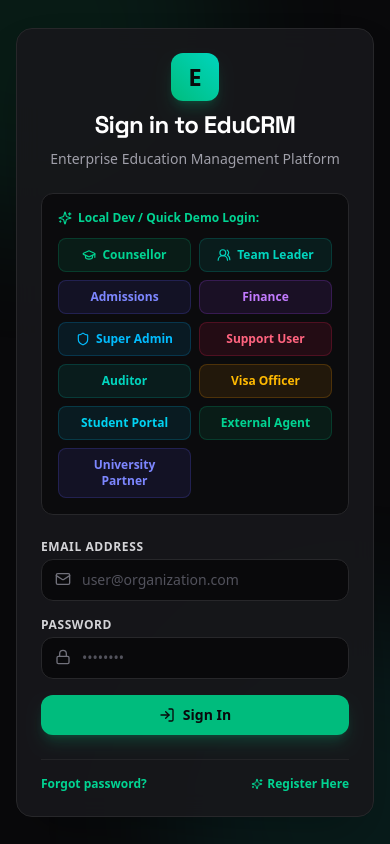
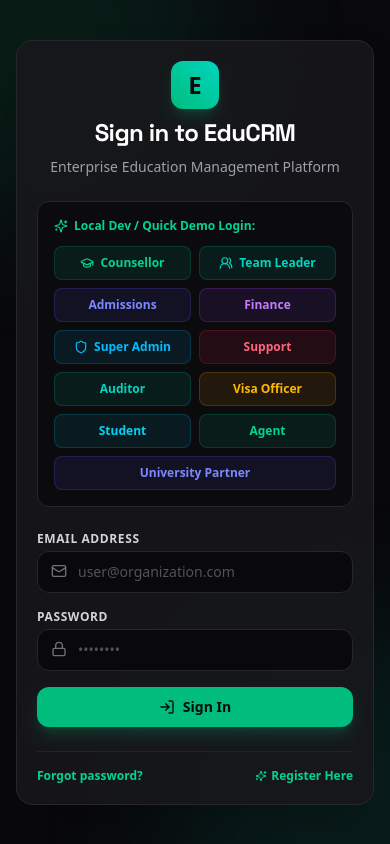
Before and after one commit to MujtabaZaheer/CRM, a React (Vite) app: page /login in a window 390 px wide. Built offline with nearby package versions, Linux system fonts and the light colour scheme; no server answers; the database is empty.

Commit message:
fix(responsive): optimize mobile and desktop layouts, grids, and touch targets

```diff
--- a/src/pages/Login.tsx
+++ b/src/pages/Login.tsx
@@ -80,7 +80,7 @@ export const Login: React.FC = () => {
       <div className="absolute -top-40 -left-40 w-96 h-96 bg-emerald-500/10 rounded-full blur-3xl pointer-events-none" />
       <div className="absolute -bottom-40 -right-40 w-96 h-96 bg-teal-500/10 rounded-full blur-3xl pointer-events-none" />
 
-      <div className="w-full max-w-md bg-zinc-900/90 border border-zinc-800 rounded-2xl shadow-2xl p-6 sm:p-8 space-y-6 relative z-10 backdrop-blur-md">
+      <div className="w-full max-w-lg bg-zinc-900/90 border border-zinc-800 rounded-2xl shadow-2xl p-5 sm:p-8 space-y-6 relative z-10 backdrop-blur-md">
         <div className="text-center space-y-2">
           <div className="w-12 h-12 bg-gradient-to-tr from-emerald-500 to-teal-400 rounded-xl flex items-center justify-center text-zinc-950 font-extrabold text-2xl mx-auto shadow-lg shadow-emerald-500/20">
             E
@@ -110,11 +110,11 @@ export const Login: React.FC = () => {
             <Sparkles className="w-3.5 h-3.5" />
             <span>Local Dev / Quick Demo Login:</span>
           </div>
-          <div className="grid grid-cols-2 gap-2 text-xs">
+          <div className="grid grid-cols-2 sm:grid-cols-3 gap-2 text-xs">
             <button
               type="button"
               onClick={() => handleQuickDemoLogin("counsellor")}
-              className="px-3 py-2 bg-emerald-500/10 hover:bg-emerald-500/20 text-emerald-400 border border-emerald-500/20 rounded-lg font-bold flex items-center justify-center space-x-1.5 transition-colors"
+              className="px-2.5 py-2 bg-emerald-500/10 hover:bg-emerald-500/20 text-emerald-400 border border-emerald-500/20 rounded-lg font-bold flex items-center justify-center space-x-1.5 transition-all active:scale-[0.98]"
             >
               <GraduationCap className="w-3.5 h-3.5" />
               <span>Counsellor</span>
@@ -122,7 +122,7 @@ export const Login: React.FC = () => {
             <button
               type="button"
               onClick={() => handleQuickDemoLogin("team_leader")}
-              className="px-3 py-2 bg-teal-500/10 hover:bg-teal-500/20 text-teal-400 border border-teal-500/20 rounded-lg font-bold flex items-center justify-center space-x-1.5 transition-colors"
+              className="px-2.5 py-2 bg-teal-500/10 hover:bg-teal-500/20 text-teal-400 border border-teal-500/20 rounded-lg font-bold flex items-center justify-center space-x-1.5 transition-all active:scale-[0.98]"
             >
               <Users2 className="w-3.5 h-3.5" />
               <span>Team Leader</span>
@@ -130,21 +130,21 @@ export const Login: React.FC = () => {
             <button
               type="button"
               onClick={() => handleQuickDemoLogin("admissions_officer")}
-              className="px-3 py-2 bg-indigo-500/10 hover:bg-indigo-500/20 text-indigo-400 border border-indigo-500/20 rounded-lg font-bold flex items-center justify-center space-x-1.5 transition-colors"
+              className="px-2.5 py-2 bg-indigo-500/10 hover:bg-indigo-500/20 text-indigo-400 border border-indigo-500/20 rounded-lg font-bold flex items-center justify-center space-x-1.5 transition-all active:scale-[0.98]"
             >
               <span>Admissions</span>
             </button>
             <button
               type="button"
               onClick={() => handleQuickDemoLogin("finance_officer")}
-              className="px-3 py-2 bg-purple-500/10 hover:bg-purple-500/20 text-purple-400 border border-purple-500/20 rounded-lg font-bold flex items-center justify-center space-x-1.5 transition-colors"
+              className="px-2.5 py-2 bg-purple-500/10 hover:bg-purple-500/20 text-purple-400 border border-purple-500/20 rounded-lg font-bold flex items-center justify-center space-x-1.5 transition-all active:scale-[0.98]"
             >
               <span>Finance</span>
             </button>
             <button
               type="button"
               onClick={() => handleQuickDemoLogin("platform_super_admin")}
-              className="px-3 py-2 bg-sky-500/10 hover:bg-sky-500/20 text-sky-400 border border-sky-500/20 rounded-lg font-bold flex items-center justify-center space-x-1.5 transition-colors"
+              className="px-2.5 py-2 bg-sky-500/10 hover:bg-sky-500/20 text-sky-400 border border-sky-500/20 rounded-lg font-bold flex items-center justify-center space-x-1.5 transition-all active:scale-[0.98]"
             >
               <Shield className="w-3.5 h-3.5" />
               <span>Super Admin</span>
@@ -152,42 +152,42 @@ export const Login: React.FC = () => {
             <button
               type="button"
               onClick={() => handleQuickDemoLogin("support_user")}
-              className="px-3 py-2 bg-rose-500/10 hover:bg-rose-500/20 text-rose-400 border border-rose-500/20 rounded-lg font-bold flex items-center justify-center space-x-1.5 transition-colors"
+              className="px-2.5 py-2 bg-rose-500/10 hover:bg-rose-500/20 text-rose-400 border border-rose-500/20 rounded-lg font-bold flex items-center justify-center space-x-1.5 transition-all active:scale-[0.98]"
             >
-              <span>Support User</span>
+              <span>Support</span>
             </button>
             <button
               type="button"
               onClick={() => handleQuickDemoLogin("auditor")}
-              className="px-3 py-2 bg-teal-500/10 hover:bg-teal-500/20 text-teal-400 border border-teal-500/20 rounded-lg font-bold flex items-center justify-center space-x-1.5 transition-colors"
+              className="px-2.5 py-2 bg-teal-500/10 hover:bg-teal-500/20 text-teal-400 border border-teal-500/20 rounded-lg font-bold flex items-center justify-center space-x-1.5 transition-all active:scale-[0.98]"
             >
               <span>Auditor</span>
             </button>
             <button
               type="button"
               onClick={() => handleQuickDemoLogin("visa_officer")}
-              className="px-3 py-2 bg-amber-500/10 hover:bg-amber-500/20 text-amber-400 border border-amber-500/20 rounded-lg font-bold flex items-center justify-center space-x-1.5 transition-colors"
+              className="px-2.5 py-2 bg-amber-500/10 hover:bg-amber-500/20 text-amber-400 border border-amber-500/20 rounded-lg font-bold flex items-center justify-center space-x-1.5 transition-all active:scale-[0.98]"
             >
               <span>Visa Officer</span>
             </button>
             <button
               type="button"
               onClick={() => handleQuickDemoLogin("student")}
-              className="px-3 py-2 bg-cyan-500/10 hover:bg-cyan-500/20 text-cyan-400 border border-cyan-500/20 rounded-lg font-bold flex items-center justify-center space-x-1.5 transition-colors"
+              className="px-2.5 py-2 bg-cyan-500/10 hover:bg-cyan-500/20 text-cyan-400 border border-cyan-500/20 rounded-lg font-bold flex items-center justify-center space-x-1.5 transition-all active:scale-[0.98]"
             >
-              <span>Student Portal</span>
+              <span>Student</span>
             </button>
             <button
               type="button"
               onClick={() => handleQuickDemoLogin("external_agent")}
-              className="px-3 py-2 bg-emerald-500/10 hover:bg-emerald-500/20 text-emerald-400 border border-emerald-500/20 rounded-lg font-bold flex items-center justify-center space-x-1.5 transition-colors"
+              className="px-2.5 py-2 bg-emerald-500/10 hover:bg-emerald-500/20 text-emerald-400 border border-emerald-500/20 rounded-lg font-bold flex items-center justify-center space-x-1.5 transition-all active:scale-[0.98]"
             >
-              <span>External Agent</span>
+              <span>Agent</span>
             </button>
             <button
               type="button"
               onClick={() => handleQuickDemoLogin("university_partner")}
-              className="px-3 py-2 bg-indigo-500/10 hover:bg-indigo-500/20 text-indigo-400 border border-indigo-500/20 rounded-lg font-bold flex items-center justify-center space-x-1.5 transition-colors"
+              className="col-span-2 sm:col-span-1 px-2.5 py-2 bg-indigo-500/10 hover:bg-indigo-500/20 text-indigo-400 border border-indigo-500/20 rounded-lg font-bold flex items-center justify-center space-x-1.5 transition-all active:scale-[0.98]"
             >
               <span>University Partner</span>
             </button>
```
